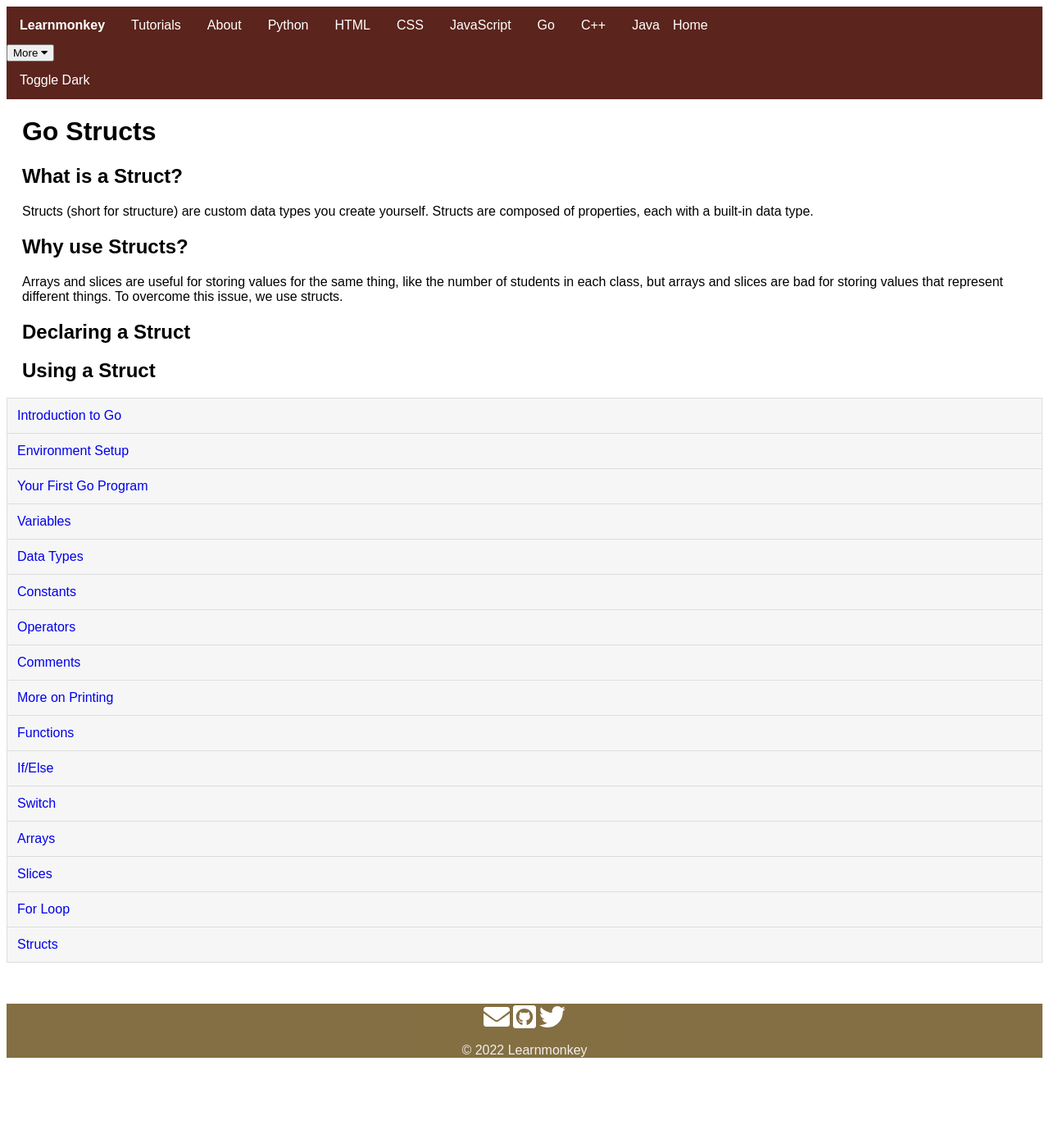
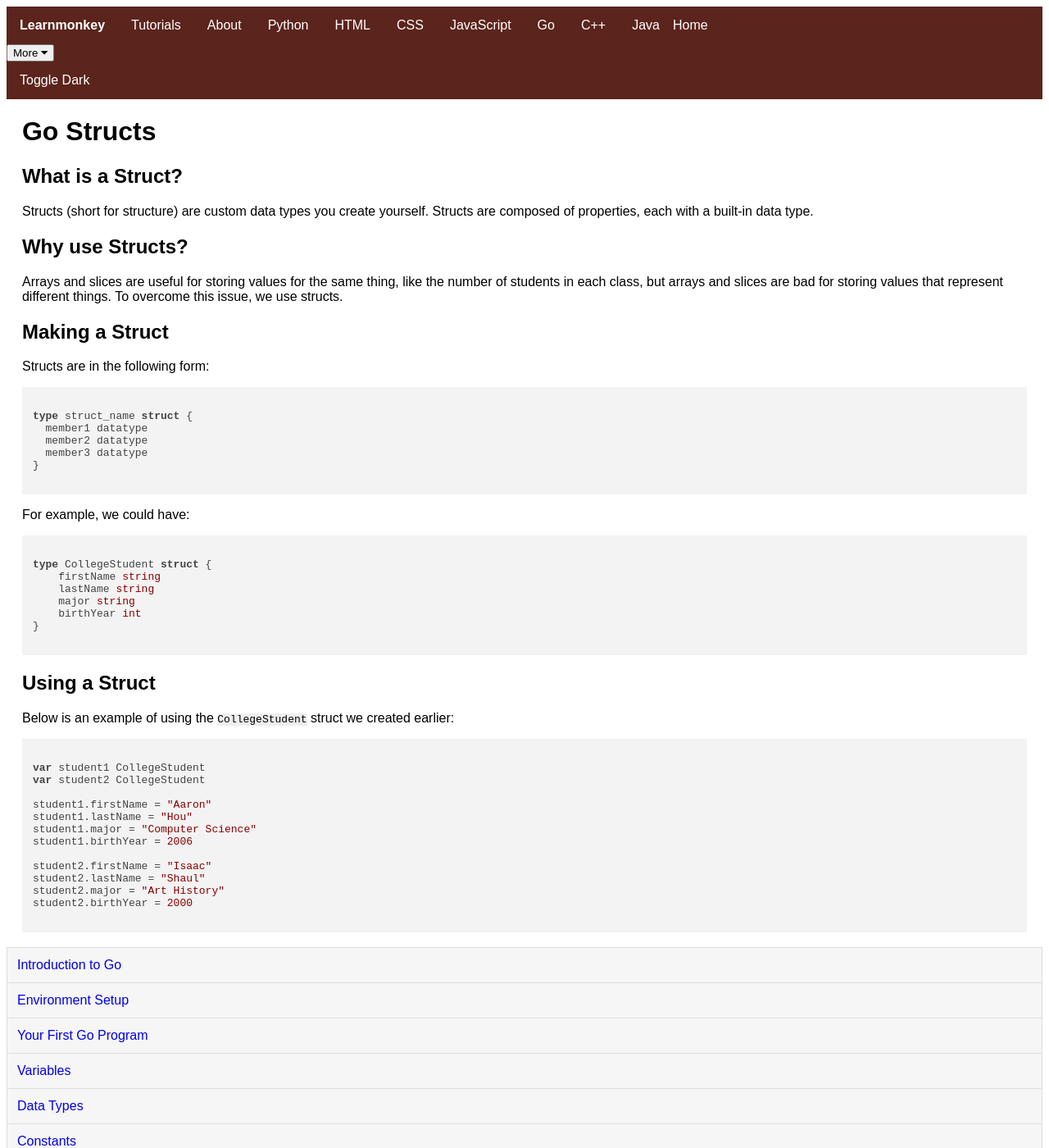
Before and after one commit to learnmonkey/learnmonkey.github.io, a Jekyll site: the page built from programming/golang/structs.html, in a window 1280 px wide and 1400 px high. Shown: the whole window at 82% size. Built offline with Jekyll 4.4.1, drawn with Linux system fonts in a browser that asks for light colours; nearby versions of some CDN libraries.

Commit message:
Go structs expand

```diff
--- a/programming/golang/structs.html
+++ b/programming/golang/structs.html
@@ -17,9 +17,41 @@ layout: golang
 </section>
 
 <section>
-    <h2>Declaring a Struct</h2>
+    <h2>Making a Struct</h2>
+    <p>Structs are in the following form: </p>
+    <pre><code class="language-go">
+type struct_name struct {
+  member1 datatype
+  member2 datatype
+  member3 datatype
+}
+    </code></pre>
+    <p>For example, we could have: </p>
+    <pre><code class="language-go">
+type CollegeStudent struct {
+    firstName string
+    lastName string
+    major string
+    birthYear int
+}
+    </code></pre>
 </section>
 
 <section>
     <h2>Using a Struct</h2>
+    <p>Below is an example of using the <code>CollegeStudent</code> struct we created earlier: </p>
+    <pre><code class="language-go">
+var student1 CollegeStudent
+var student2 CollegeStudent
+
+student1.firstName = "Aaron"
+student1.lastName = "Hou"
+student1.major = "Computer Science"
+student1.birthYear = 2006
+
+student2.firstName = "Isaac"
+student2.lastName = "Shaul"
+student2.major = "Art History"
+student2.birthYear = 2000
+    </code></pre>
 </section>
```
